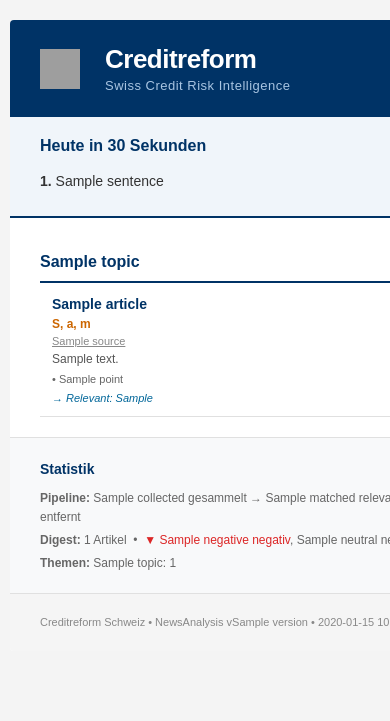
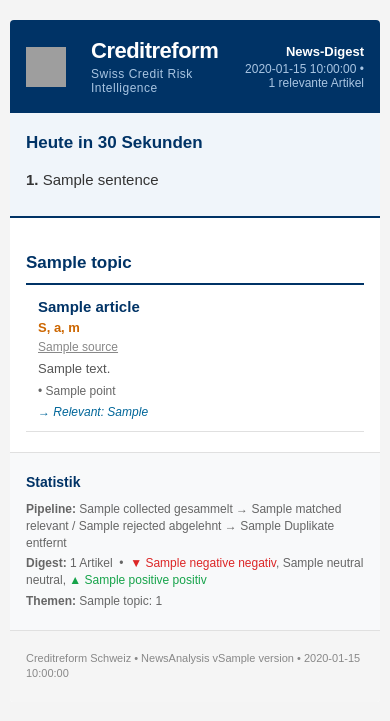
Before and after one commit to ClaudioLutz/NewsAnalysis_3.0, a Python web app: template src/newsanalysis/templates/email_digest.html in a window 390 px wide; the page is wider, and only the part inside the window is pictured. Shown: the top 721 px of that part. Run offline with Jinja, Linux system fonts and the light colour scheme; the template is opened without the code that fills it: most values are stand-ins (such as "Sample title", 1, 10 or a date in 2020); grey boxes are pictures that could not be loaded.

Commit message:
feat: make email digest responsive for mobile (iPhone) readability
The email was unreadable on iPhone due to fixed 700px width and small
font sizes (10-12px). Now uses responsive design while keeping Outlook
desktop as first priority:

- Ghost table pattern: Outlook gets fixed 700px, mobile gets fluid width
- Media queries at max-width 600px: bump all fonts to readable sizes
- Meta tags: x-apple-disable-message-reformatting, format-detection,
  PixelsPerInch DPI fix for high-DPI Windows Outlook
- CSS classes on all text elements for mobile overrides
- -webkit-text-size-adjust: 100% prevents iOS auto-resize

Outlook desktop rendering is unchanged (ignores media queries/max-width).

Co-Authored-By: Claude Opus 4.6 (1M context) <noreply@anthropic.com>

```diff
--- a/pyproject.toml
+++ b/pyproject.toml
@@ -4,7 +4,7 @@ build-backend = "hatchling.build"
 
 [project]
 name = "newsanalysis"
-version = "3.1.1"
+version = "3.2.0"
 description = "AI-powered Swiss news analysis for credit risk intelligence"
 readme = "README.md"
 requires-python = ">=3.11"
--- a/src/newsanalysis/templates/email_digest.html
+++ b/src/newsanalysis/templates/email_digest.html
@@ -1,10 +1,21 @@
 <!DOCTYPE html>
-<html lang="de">
+<html lang="de" xmlns:v="urn:schemas-microsoft-com:vml" xmlns:o="urn:schemas-microsoft-com:office:office">
 <head>
   <meta charset="UTF-8">
-  <meta name="viewport" content="width=device-width, initial-scale=1.0">
+  <meta http-equiv="X-UA-Compatible" content="IE=edge">
+  <meta name="viewport" content="width=device-width, initial-scale=1, user-scalable=yes">
+  <meta name="format-detection" content="telephone=no, date=no, address=no, email=no, url=no">
+  <meta name="x-apple-disable-message-reformatting">
   <title>Creditreform News-Digest - {{ date }}</title>
   <!--[if mso]>
+  <noscript>
+    <xml>
+      <o:OfficeDocumentSettings>
+        <o:AllowPNG/>
+        <o:PixelsPerInch>96</o:PixelsPerInch>
+      </o:OfficeDocumentSettings>
+    </xml>
+  </noscript>
   <style type="text/css">
     table { border-collapse: collapse; }
     td { padding: 0; }
@@ -12,6 +23,77 @@
   <![endif]-->
   <!--[if !mso]><!-->
   <style type="text/css">
+    body {
+      -webkit-text-size-adjust: 100%;
+      -ms-text-size-adjust: 100%;
+    }
+    @media screen and (max-width: 600px) {
+      .content-container {
+        width: 100% !important;
+        max-width: 100% !important;
+      }
+      .section-pad {
+        padding-left: 16px !important;
+        padding-right: 16px !important;
+      }
+      .header-pad {
+        padding: 18px 16px !important;
+      }
+      .header-brand {
+        font-size: 22px !important;
+      }
+      .header-subtitle {
+        font-size: 12px !important;
+      }
+      .header-right-title {
+        font-size: 13px !important;
+      }
+      .header-right-date {
+        font-size: 12px !important;
+      }
+      .section-heading {
+        font-size: 17px !important;
+      }
+      .text-body {
+        font-size: 15px !important;
+        line-height: 1.5 !important;
+      }
+      .article-title {
+        font-size: 15px !important;
+        line-height: 1.3 !important;
+      }
+      .text-companies {
+        font-size: 13px !important;
+      }
+      .text-secondary {
+        font-size: 13px !important;
+        line-height: 1.45 !important;
+      }
+      .text-meta {
+        font-size: 12px !important;
+        line-height: 1.4 !important;
+      }
+      .ci-label {
+        font-size: 11px !important;
+      }
+      .key-point {
+        font-size: 12px !important;
+        line-height: 1.4 !important;
+      }
+      .relevance-kw {
+        font-size: 12px !important;
+      }
+      .article-img {
+        width: 70px !important;
+        height: 47px !important;
+      }
+      .stat-text {
+        font-size: 12px !important;
+      }
+      .footer-text {
+        font-size: 11px !important;
+      }
+    }
     @media (prefers-color-scheme: dark) {
       .email-wrapper { background-color: #1a1a1a !important; }
       .content-container { background-color: #2d2d2d !important; }
@@ -23,23 +105,28 @@
       .text-meta { color: #999999 !important; }
       .link-primary { color: #6699cc !important; }
       .border-section { border-color: #444444 !important; }
-      /* Credit impact: no tinted background in dark mode, border-left is enough */
       .ci-negative { background-color: #2d2d2d !important; }
       .ci-positive { background-color: #2d2d2d !important; }
     }
   </style>
   <!--<![endif]-->
 </head>
-<body width="100%" class="email-wrapper" style="margin: 0; padding: 0; background-color: #f4f4f4; font-family: Arial, Helvetica, sans-serif; -webkit-font-smoothing: antialiased;" role="article" aria-label="Creditreform News-Digest">
+<body width="100%" class="email-wrapper" style="margin: 0; padding: 0; background-color: #f4f4f4; font-family: Arial, Helvetica, sans-serif; -webkit-font-smoothing: antialiased; -webkit-text-size-adjust: 100%; -ms-text-size-adjust: 100%;" role="article" aria-label="Creditreform News-Digest">
   <table role="presentation" width="100%" cellspacing="0" cellpadding="0" class="email-wrapper" style="background-color: #f4f4f4;">
     <tr>
       <td align="center" style="padding: 20px 10px;">
-        <!-- Main Container - 700px (industry standard for email) -->
-        <table role="presentation" width="700" cellspacing="0" cellpadding="0" class="content-container" style="background-color: #ffffff; border-radius: 4px;">
+        <!--[if mso]>
+        <table role="presentation" align="center" border="0" cellspacing="0" cellpadding="0" width="700">
+        <tr>
+        <td>
+        <![endif]-->
+        <div style="max-width: 700px; margin: 0 auto;">
+        <!-- Main Container - fluid with max-width, ghost table for Outlook -->
+        <table role="presentation" width="100%" cellspacing="0" cellpadding="0" class="content-container" style="background-color: #ffffff; border-radius: 4px; max-width: 700px;">
 
           <!-- Header with Swiss flag and text -->
           <tr>
-            <td style="background-color: #003366; padding: 24px 30px; border-radius: 4px 4px 0 0;">
+            <td class="header-pad" style="background-color: #003366; padding: 24px 30px; border-radius: 4px 4px 0 0;">
               <table role="presentation" width="100%" cellspacing="0" cellpadding="0">
                 <tr>
                   <!-- Swiss Flag Icon -->
@@ -50,19 +137,19 @@
                   </td>
                   <!-- Brand Text -->
                   <td valign="middle">
-                    <h1 style="margin: 0; color: #ffffff; font-size: 26px; font-weight: bold; letter-spacing: -0.5px;">
+                    <h1 class="header-brand" style="margin: 0; color: #ffffff; font-size: 26px; font-weight: bold; letter-spacing: -0.5px;">
                       Creditreform
                     </h1>
-                    <p style="margin: 3px 0 0 0; color: #a8c5e2; font-size: 13px; font-weight: normal; letter-spacing: 0.5px;">
+                    <p class="header-subtitle" style="margin: 3px 0 0 0; color: #a8c5e2; font-size: 13px; font-weight: normal; letter-spacing: 0.5px;">
                       Swiss Credit Risk Intelligence
                     </p>
                   </td>
                   <!-- Right side: News-Digest info -->
                   <td valign="middle" align="right">
-                    <p style="margin: 0; color: #ffffff; font-size: 15px; font-weight: bold;">
+                    <p class="header-right-title" style="margin: 0; color: #ffffff; font-size: 15px; font-weight: bold;">
                       News-Digest
                     </p>
-                    <p style="margin: 3px 0 0 0; color: #a8c5e2; font-size: 13px;">
+                    <p class="header-right-date" style="margin: 3px 0 0 0; color: #a8c5e2; font-size: 13px;">
                       {{ date }} &bull; {{ article_count }} relevante Artikel
                     </p>
                   </td>
@@ -74,8 +161,8 @@
           {% if executive_summary %}
           <!-- Executive Summary: Heute in 30 Sekunden -->
           <tr>
-            <td class="section-summary" style="padding: 20px 30px; background-color: #f0f5fa; border-bottom: 2px solid #003366;">
-              <h2 style="margin: 0 0 12px 0; color: #003366; font-size: 16px; font-weight: bold;">
+            <td class="section-summary section-pad" style="padding: 20px 30px; background-color: #f0f5fa; border-bottom: 2px solid #003366;">
+              <h2 class="section-heading" style="margin: 0 0 12px 0; color: #003366; font-size: 16px; font-weight: bold;">
                 Heute in 30 Sekunden
               </h2>
               <table role="presentation" width="100%" cellspacing="0" cellpadding="0">
@@ -93,14 +180,14 @@
 
           <!-- Articles by Topic - Single Column Layout (Outlook compatible) -->
           <tr>
-            <td style="padding: 20px 30px;">
+            <td class="section-pad" style="padding: 20px 30px;">
               {% if articles_by_topic %}
                 {% for topic, topic_articles in articles_by_topic.items() %}
                 <!-- Topic Header -->
                 <table role="presentation" width="100%" cellspacing="0" cellpadding="0" style="border-collapse: collapse;">
                   <tr>
                     <td style="padding: 15px 0 10px 0; border-bottom: 2px solid #003366;">
-                      <h2 style="margin: 0; color: #003366; font-size: 16px; font-weight: bold;">
+                      <h2 class="section-heading" style="margin: 0; color: #003366; font-size: 16px; font-weight: bold;">
                         {% if topic_icons.get(topic) %}{{ topic_icons.get(topic)|safe }} {% endif %}{{ topic_translations.get(topic, topic) }}
                       </h2>
                     </td>
@@ -123,18 +210,18 @@
                     {% endif %}
                       <!-- Image with text wrap (Outlook-compatible align="left") -->
                       {% if article.image_cid and images_enabled %}
-                      <img src="cid:{{ article.image_cid }}" alt="" width="90" height="60" align="left" hspace="10" vspace="4" style="display: block; border-radius: 3px;" />
+                      <img class="article-img" src="cid:{{ article.image_cid }}" alt="" width="90" height="60" align="left" hspace="10" vspace="4" style="display: block; border-radius: 3px;" />
                       {% endif %}
                       {% if article.credit_impact == 'negative' %}
-                      <p style="margin: 0 0 4px 0; font-size: 10px; font-weight: bold; color: #dc2626; letter-spacing: 0.5px;">&#9660; Negativ</p>
+                      <p class="ci-label" style="margin: 0 0 4px 0; font-size: 10px; font-weight: bold; color: #dc2626; letter-spacing: 0.5px;">&#9660; Negativ</p>
                       {% elif article.credit_impact == 'positive' %}
-                      <p style="margin: 0 0 4px 0; font-size: 10px; font-weight: bold; color: #16a34a; letter-spacing: 0.5px;">&#9650; Positiv</p>
+                      <p class="ci-label" style="margin: 0 0 4px 0; font-size: 10px; font-weight: bold; color: #16a34a; letter-spacing: 0.5px;">&#9650; Positiv</p>
                       {% endif %}
-                      <p style="margin: 0 0 4px 0; font-size: 14px; font-weight: bold; line-height: 1.3;">
+                      <p class="article-title" style="margin: 0 0 4px 0; font-size: 14px; font-weight: bold; line-height: 1.3;">
                         {% if article.url %}<a href="{{ article.url }}" class="link-primary" style="color: {% if article.credit_impact == 'negative' %}#dc2626{% elif article.credit_impact == 'positive' %}#16a34a{% else %}#003366{% endif %}; text-decoration: none;">{{ article.title }}</a>{% else %}<span class="text-body">{{ article.title }}</span>{% endif %}
                       </p>
                       {% if article.companies %}
-                      <p style="margin: 0 0 4px 0; color: #cc6600; font-size: 12px; font-weight: bold;">{{ article.companies[:3]|join(", ") }}</p>
+                      <p class="text-companies" style="margin: 0 0 4px 0; color: #cc6600; font-size: 12px; font-weight: bold;">{{ article.companies[:3]|join(", ") }}</p>
                       {% endif %}
                       {% if article.source_links and article.source_links|length > 1 %}
                       <p class="text-meta" style="margin: 0 0 4px 0; color: #888888; font-size: 11px;">Quellen: {% for src in article.source_links %}{% if src.url %}<a href="{{ src.url }}" style="color: #888888;">{{ src.name }}</a>{% else %}{{ src.name }}{% endif %}{% if not loop.last %}, {% endif %}{% endfor %}</p>
@@ -146,11 +233,11 @@
                       {% endif %}
                       {% if article.key_points %}
                       {% for point in article.key_points %}
-                      <p class="text-secondary" style="margin: 0; color: #666666; font-size: 11px; line-height: 1.3;">&bull; {{ point }}</p>
+                      <p class="key-point" style="margin: 0; color: #666666; font-size: 11px; line-height: 1.3;">&bull; {{ point }}</p>
                       {% endfor %}
                       {% endif %}
                       {% if article.relevance_keywords %}
-                      <p style="margin: 6px 0 0 0; color: #006699; font-size: 11px; font-style: italic;">&rarr; Relevant: {{ article.relevance_keywords|join(", ") }}</p>
+                      <p class="relevance-kw" style="margin: 6px 0 0 0; color: #006699; font-size: 11px; font-style: italic;">&rarr; Relevant: {{ article.relevance_keywords|join(", ") }}</p>
                       {% endif %}
                       <!-- Clear float after article content -->
                       <div style="clear: both;"></div>
@@ -167,10 +254,10 @@
 
           <!-- Statistics -->
           <tr>
-            <td class="section-stats" bgcolor="#f8f9fa" style="background-color: #f8f9fa; padding: 20px 30px; border-top: 1px solid #e0e0e0;">
+            <td class="section-stats section-pad" bgcolor="#f8f9fa" style="background-color: #f8f9fa; padding: 20px 30px; border-top: 1px solid #e0e0e0;">
               <table role="presentation" width="100%" cellspacing="0" cellpadding="0">
                 <tr>
-                  <td class="text-meta" style="color: #666666; font-size: 12px; line-height: 1.6;">
+                  <td class="text-meta stat-text" style="color: #666666; font-size: 12px; line-height: 1.6;">
                     <p style="margin: 0 0 8px 0; font-weight: bold; color: #003366; font-size: 14px;">
                       Statistik
                     </p>
@@ -208,10 +295,10 @@
 
           <!-- Footer -->
           <tr>
-            <td class="section-footer" bgcolor="#f5f5f5" style="background-color: #f5f5f5; padding: 20px 30px; border-radius: 0 0 4px 4px; border-top: 1px solid #e0e0e0;">
+            <td class="section-footer section-pad" bgcolor="#f5f5f5" style="background-color: #f5f5f5; padding: 20px 30px; border-radius: 0 0 4px 4px; border-top: 1px solid #e0e0e0;">
               <table role="presentation" width="100%" cellspacing="0" cellpadding="0">
                 <tr>
-                  <td class="text-meta" style="color: #888888; font-size: 11px; line-height: 1.5;">
+                  <td class="text-meta footer-text" style="color: #888888; font-size: 11px; line-height: 1.5;">
                     <p style="margin: 0;">
                       Creditreform Schweiz &bull; NewsAnalysis v{{ version }} &bull; {{ generated_at }}
                     </p>
@@ -222,6 +309,12 @@
           </tr>
 
         </table>
+        </div>
+        <!--[if mso]>
+        </td>
+        </tr>
+        </table>
+        <![endif]-->
         <!-- End Main Container -->
       </td>
     </tr>
```
